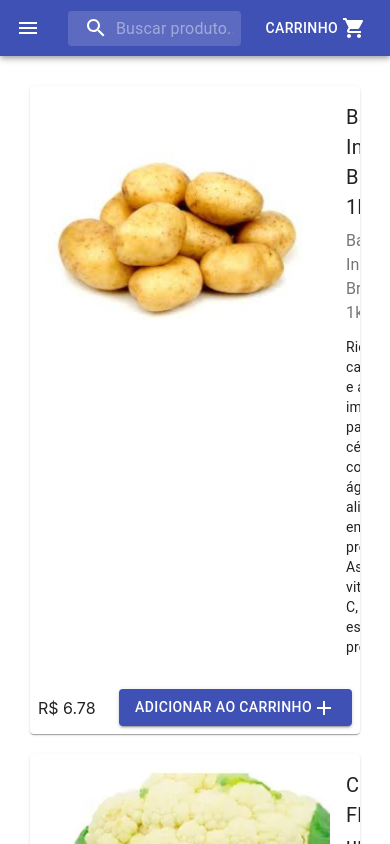
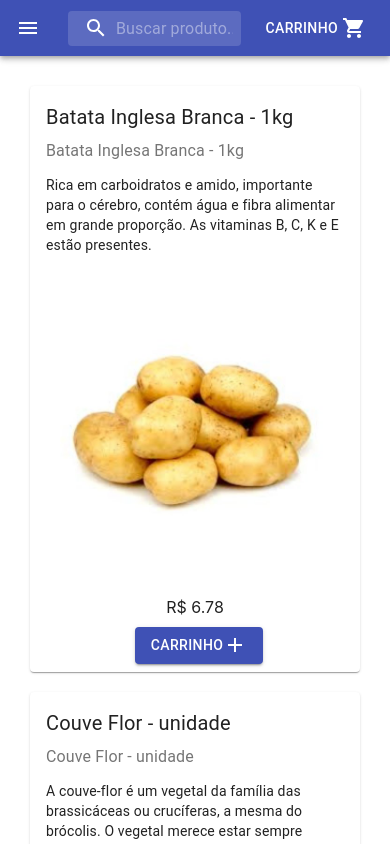
Before and after one commit to grupotesseract/mercadoonline, a React (Create React App) app: page / in a window 390 px wide. Shown: the top 844 px of the page. Built offline with nearby package versions, Linux system fonts and the light colour scheme.

Commit message:
feat(mobile): Listagem no mobile e busca
Busca (filtro) de produtos e layout de produtos adaptado para o mobile

```diff
--- a/src/Carrinho.js
+++ b/src/Carrinho.js
@@ -63,7 +63,7 @@ class Carrinho extends Component {
           color="secondary"
           variant="contained"
           onClick={() => this.handleFinalizarCompra()}
-          style={{ margin: 10 }}
+          style={{ marginTop: 5, marginBottom: 20, padding: 20, fontSize: 18, width: '100vw'  }}
         >
           Finalizar Compra
         </Button>
--- a/src/CarrinhoContext.js
+++ b/src/CarrinhoContext.js
@@ -2,6 +2,7 @@ import React, { Component } from 'react'
 
 const INITIAL_STATE = {
   produtos: [],
+  filtro: '',
   whatsappNumber: '554896232003',
 }
 
@@ -71,10 +72,31 @@ class CarrinhoProvider extends Component {
     }))
   }
 
+  setFiltro = filtro => {
+    this.setState({
+      filtro
+    })
+  }
+  filtraProdutos = (produtos) => {
+    const { filtro } = this.state;
+    const produtosFiltrados = produtos.filter(produto =>
+      produto.nome.toLowerCase().search(filtro.toLowerCase()) !== -1 ||
+      produto.descricao.toLowerCase().search(filtro.toLowerCase()) !== -1
+    )
+    return produtosFiltrados;
+  }
+
   render() {
     const { children } = this.props
     const { produtos, whatsappNumber } = this.state
-    const { addProduto, removeProduto, decrementaProduto, setWhatsappNumber } = this
+    const {
+      addProduto,
+      removeProduto,
+      decrementaProduto,
+      setWhatsappNumber,
+      setFiltro,
+      filtraProdutos,
+    } = this
 
     return (
       <CarrinhoContext.Provider
@@ -85,6 +107,8 @@ class CarrinhoProvider extends Component {
           addProduto,
           decrementaProduto,
           removeProduto,
+          setFiltro,
+          filtraProdutos,
         }}
       >
         {children}
--- a/src/Header.js
+++ b/src/Header.jsx
@@ -1,4 +1,4 @@
-import React, { useState } from 'react';
+import React, { useState, useContext } from 'react';
 import { fade, makeStyles } from '@material-ui/core/styles';
 import AppBar from '@material-ui/core/AppBar';
 import Toolbar from '@material-ui/core/Toolbar';
@@ -10,6 +10,7 @@ import SearchIcon from '@material-ui/icons/Search';
 import ShoppingCartIcon from '@material-ui/icons/ShoppingCart';
 import { Link, Redirect } from 'react-router-dom';
 import { Button, MenuItem } from '@material-ui/core';
+import CarrinhoContext from './CarrinhoContext';
 import Menu from '@material-ui/core/Menu';
 
 const useStyles = makeStyles((theme) => ({
@@ -76,13 +77,16 @@ export default function Header() {
   const [menuOpen, setMenuOpen] = useState(null)
   const [redirect, setRedirect] = useState(null)
 
+  const context = useContext(CarrinhoContext);
+  const { setFiltro } = context;
+
+
+
   const handleMenuOpen = (event) => {
     setMenuOpen(event.currentTarget);
-    console.log("click menu");
   }
 
   const handleMenuClose = () => {
-    console.log("fecha menu");
     setMenuOpen(null);
   };
 
@@ -131,6 +135,7 @@ export default function Header() {
                 input: classes.inputInput,
               }}
               inputProps={{ 'aria-label': 'search' }}
+              onChange={e => setFiltro(e.target.value)}
             />
           </div>
           <div className={classes.sectionDesktop}>
--- a/src/Home.js
+++ b/src/Home.js
@@ -10,13 +10,13 @@ class Home extends Component {
   static contextType = CarrinhoContext
 
   render() {
-    const { addProduto, decrementaProduto } = this.context;
+    const { addProduto, decrementaProduto, filtraProdutos } = this.context;
     return <div className="App">
       <header className="App-header">
         <Header />
       </header>
       <div style={{ padding: 10 }}>
-        {listaProdutos.map(produto => <Produto
+        {filtraProdutos(listaProdutos).map(produto => <Produto
           addProduto={addProduto}
           key={produto.id}
           produto={produto}
--- a/src/Produto.js
+++ b/src/Produto.js
@@ -5,12 +5,12 @@ import CardActions from '@material-ui/core/CardActions';
 import CardContent from '@material-ui/core/CardContent';
 import Button from '@material-ui/core/Button';
 import Typography from '@material-ui/core/Typography';
-import { CardMedia } from '@material-ui/core';
+import { CardMedia, Hidden } from '@material-ui/core';
 import AddIcon from '@material-ui/icons/Add';
 import ClearIcon from '@material-ui/icons/Clear';
 import RemoveIcon from '@material-ui/icons/Remove';
 
-const useStyles = makeStyles({
+const useStyles = makeStyles(theme => ({
   root: {
     minWidth: 275,
     margin: 20,
@@ -23,22 +23,39 @@ const useStyles = makeStyles({
     marginBottom: 12,
   },
   footer: {
-    justifyContent: 'space-between'
+    justifyContent: 'space-between',
+    display: 'flex',
+    flexDirection: 'row',
+    [theme.breakpoints.down("xs")]: {
+      flexDirection: 'column',
+      alignItems: 'center',
+    },
   },
   cover: {
     height: '300px',
     width: '300px',
     flexShrink: 0,
+    order: 2,
   },
   row: {
     display: 'flex',
+    flexDirection: 'row',
+    [theme.breakpoints.down("sm")]: {
+      flexDirection: 'column',
+      alignItems: 'center',
+    },
   },
-});
+  informacoes: {
+    order: 3,
+    [theme.breakpoints.down("sm")]: {
+      order: 1,
+    }
+  },
+}));
 
 const Produto = (props) => {
   const classes = useStyles();
   const { produto } = props;
-  console.log('props produto', props);
 
   return (
     <Card className={classes.root}>
@@ -48,7 +65,7 @@ const Produto = (props) => {
           image={'/produtos/'+produto.foto}
           title=""
         />
-        <CardContent>
+        <CardContent className={classes.informacoes}>
             <Typography className={classes.title} gutterBottom>
               {produto.nome}
             </Typography>
@@ -61,7 +78,7 @@ const Produto = (props) => {
         </CardContent>
       </div>
       <CardActions className={classes.footer}>
-        <span>R$ {produto.preco}</span>
+        <span style={{padding: 10}}>R$ {produto.preco}</span>
 
         {
           produto.quantidade > 0 &&
@@ -88,7 +105,7 @@ const Produto = (props) => {
             variant="contained"
             color="primary"
             onClick={() => props.addProduto(produto)}>
-            Adicionar ao carrinho
+            <Hidden xsDown>Adicionar ao</Hidden> carrinho
             <AddIcon />
           </Button>
         }
--- a/src/produtos.js
+++ b/src/produtos.js
@@ -27,7 +27,7 @@ export const listaProdutos = [
     foto: 'cafe.jpg',
   },
   {
-    id: 22,
+    id: 23,
     nome: 'Filtro de Papel MELITTA 100 com 30 Unidades',
     descricao: `
       O Original Melitta® possui a exclusiva tecnologia de microfuros, esses furinhos no papel que têm o tamanho certo para deixar passar todo o aroma e sabor.
```
